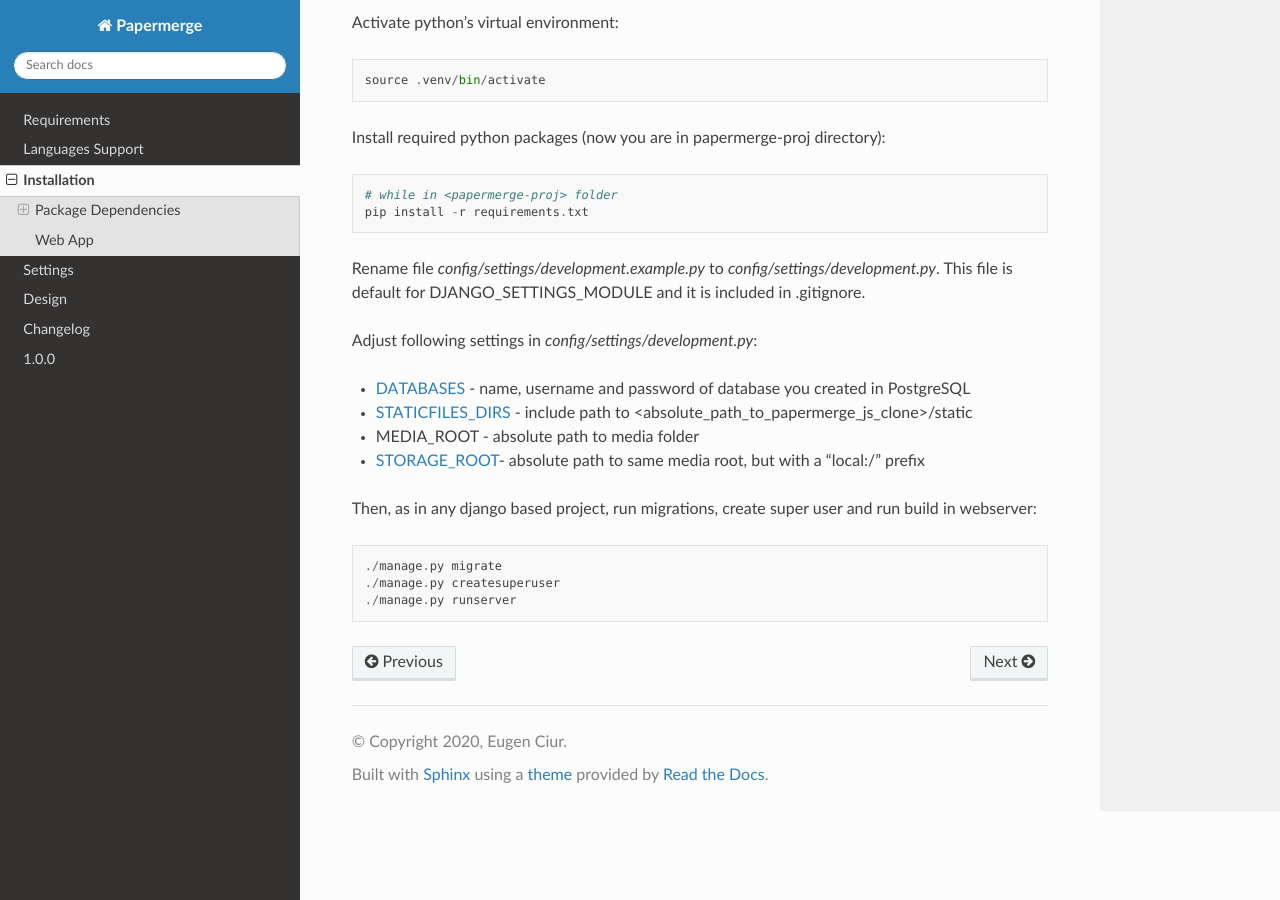
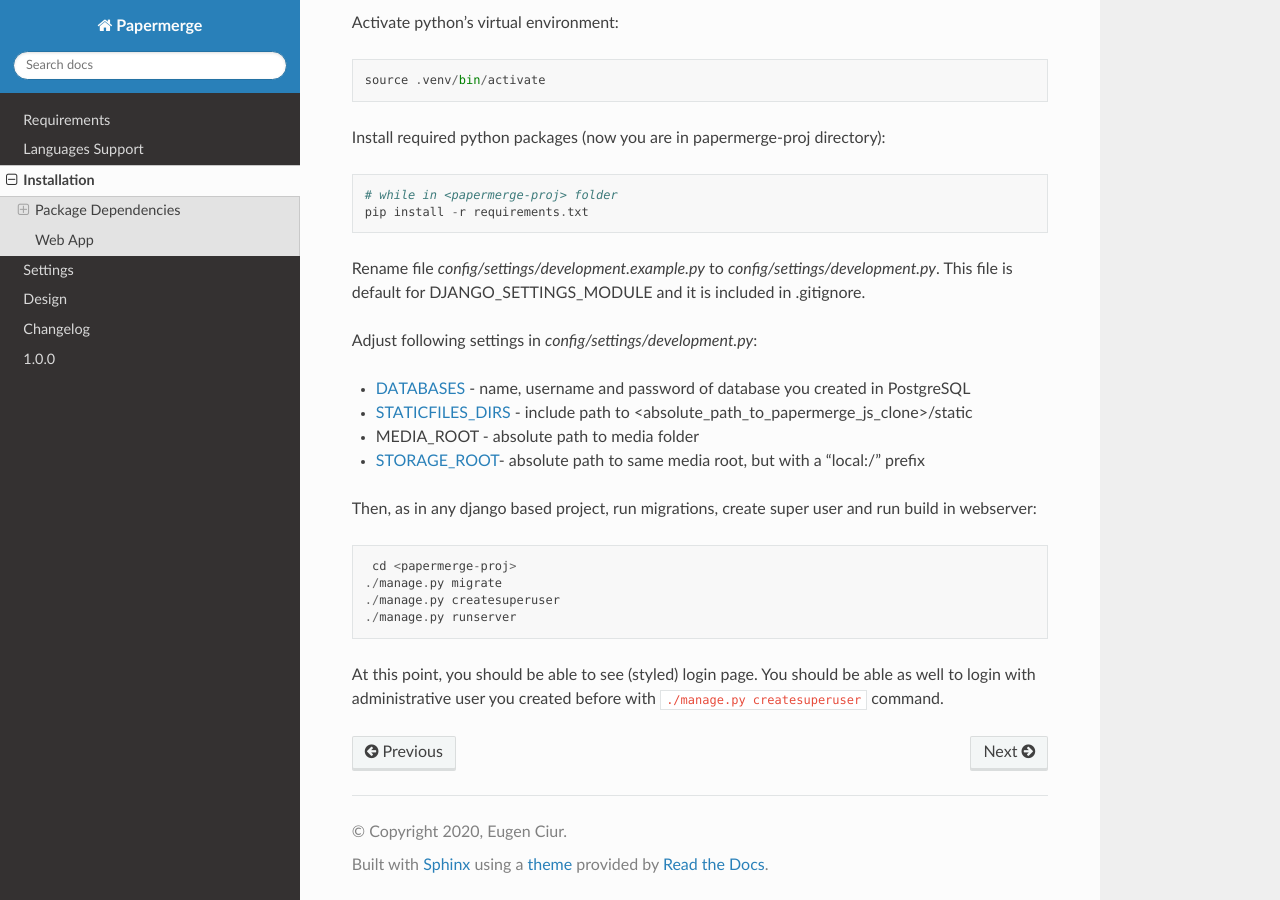
Before and after one commit to ciur/papermerge, a Sphinx documentation site: the page built from docs/source/installation.rst, in a window 1280 px wide and 900 px high, scrolled down 2016 px. Built offline with Sphinx 7.4.7 and the Read the Docs theme 2.0.0, drawn with Linux system fonts in a browser that asks for light colours.

Commit message:
Documentation

```diff
--- a/docs/source/installation.rst
+++ b/docs/source/installation.rst
@@ -106,6 +106,12 @@
 
 Then, as in any django based project, run migrations, create super user and run build in webserver::
 
+      cd <papermerge-proj>
      ./manage.py migrate
      ./manage.py createsuperuser
      ./manage.py runserver
+
+
+At this point, you should be able to see (styled) login page.  You should be
+able as well to login with administrative user you created before with
+``./manage.py createsuperuser`` command.
```
